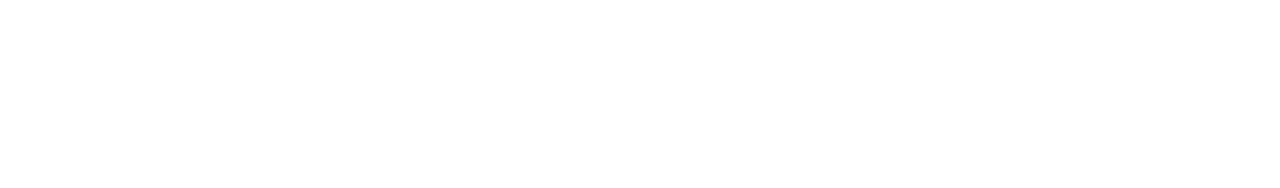
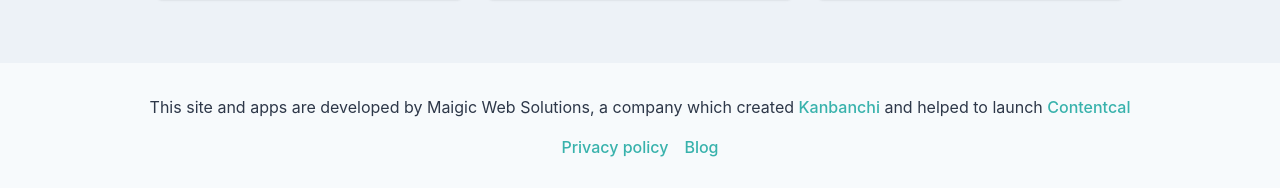
Before and after one commit to design-ninja/easytolearn, a React (Vite) app: page / in a window 1280 px wide. Shown: the part 941-1129 px from the top of the page. Before the commit the page ends 940 px from the top, so only its background shows below. Built offline with nearby package versions, Linux system fonts and the light colour scheme.

Commit message:
footer added

```diff
--- a/src/App.jsx
+++ b/src/App.jsx
@@ -1,10 +1,11 @@
 import React from "react";
 import { Box, Container } from "@chakra-ui/react";
 
-import Header from "./components/Header";
-import Hero from "./components/Hero";
-import Projects from "./components/Projects";
-import Project from "./components/Project";
+import Header from "@/components/Header";
+import Footer from "@/components/Footer";
+import Hero from "@/components/Hero";
+import Projects from "@/components/Projects";
+import Project from "@/components/Project";
 
 // import './App.css'
 
@@ -20,6 +21,7 @@
           <Project />
         </Projects>
       </Container>
+      <Footer />
     </Box>
   );
 }
--- /dev/null
+++ b/src/components/Footer.jsx
@@ -0,0 +1,50 @@
+import React from "react";
+import { Box, Container, Stack, Text, Link, HStack } from "@chakra-ui/react";
+
+function Footer() {
+  return (
+    <Box bg="gray.50" color="gray.700" mt="16">
+      <Container
+        as={Stack}
+        maxW={"6xl"}
+        py={8}
+        direction="column"
+        spacing={4}
+        justify="center"
+        align={{ base: "center", md: "center" }}
+      >
+        <Text>
+          This site and apps are developed by Maigic Web Solutions, a company
+          which created{" "}
+          <Link href="#" isExternal color="teal.400">
+            Kanbanchi
+          </Link>{" "}
+          and helped to launch{" "}
+          <Link href="#" isExternal color="teal.400">
+            Contentcal
+          </Link>
+        </Text>
+        <Box as={HStack} spacing={4}>
+          <Link
+            href="https://easytolearn.io/privacy_policy"
+            title="Privacy policy"
+            isExternal
+            color="teal.400"
+          >
+            Privacy policy
+          </Link>{" "}
+          <Link
+            href="https://easytolearn.io/#rec484876315"
+            title="EasyToLearn Blog"
+            isExternal
+            color="teal.400"
+          >
+            Blog
+          </Link>
+        </Box>
+      </Container>
+    </Box>
+  );
+}
+
+export default Footer;
```
